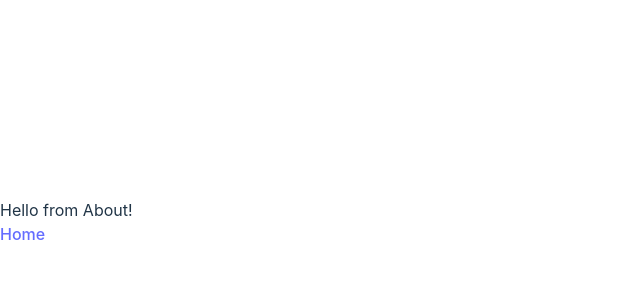
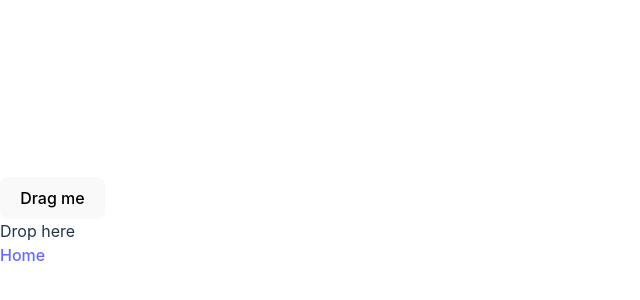
Before and after one commit to umemiya-works/react_practice, a React (Vite) app: page /about in a window 1280 px wide. Shown: the part 178-478 px from the top of the page, without its empty margins (0-640 px from the left). Built offline with nearby package versions, Linux system fonts and the light colour scheme.

Commit message:
practice_dnd_kit

```diff
--- /dev/null
+++ b/src/components/Draggable.tsx
@@ -0,0 +1,33 @@
+import { useDraggable } from '@dnd-kit/core';
+import {CSS} from '@dnd-kit/utilities';
+
+type Props = {
+  id: string;
+  children: React.ReactNode;
+};
+
+export default function Draggable(props : Props) {
+  const {
+    attributes,
+    listeners,
+    setNodeRef,
+    transform
+  } = useDraggable({
+    id: props.id,
+  });
+
+  const transformStyle = {
+    transform : CSS.Transform.toString(transform)
+  };
+
+  return (
+    <button
+      ref={setNodeRef}
+      {...attributes}
+      {...listeners}
+      style={transformStyle}
+    >
+      {props.children}
+    </button>
+  )
+}
--- /dev/null
+++ b/src/components/Droppable.tsx
@@ -0,0 +1,21 @@
+import { useDroppable } from '@dnd-kit/core';
+
+type Props = {
+  id: string;
+  children: React.ReactNode;
+};
+
+export default function Droppable(props: Props) {
+  const { isOver, setNodeRef } = useDroppable({
+    id: props.id,
+  });
+  const style = {
+    opacity: isOver ? 0.5 : 1,
+  }
+
+  return (
+    <div ref={setNodeRef} style={style}>
+      {props.children}
+    </div>
+  )
+}
--- /dev/null
+++ b/src/features/about/AboutPage.tsx
@@ -0,0 +1,34 @@
+import { useState } from 'react';
+import { Link } from '@tanstack/react-router';
+import { DndContext, DragEndEvent } from '@dnd-kit/core';
+import Draggable from '../../components/Draggable';
+import Droppable from '../../components/Droppable';
+
+function AboutPage() {
+  const [parent, setParent] = useState<string | null>(null);
+  const draggable = (
+    <Draggable id="draggable">
+      <div>Drag me</div>
+    </Draggable>
+  );
+  function handleDragEnd(event: DragEndEvent) {
+    const { over } = event;
+    setParent(over ? over.id.toString() : null);
+  }
+
+  return (
+    <>
+      <DndContext onDragEnd={handleDragEnd}>
+        {!parent ? draggable : parent}
+        <Droppable id="droppable">
+          {parent === "droppable" ? draggable : "Drop here"}
+        </Droppable>
+      </DndContext>
+      <Link to="/">
+        Home
+      </Link>
+    </>
+  )
+}
+
+export default AboutPage
--- a/src/routes/about.lazy.tsx
+++ b/src/routes/about.lazy.tsx
@@ -1,4 +1,5 @@
-import { createLazyFileRoute, Link } from '@tanstack/react-router'
+import { createLazyFileRoute } from '@tanstack/react-router'
+import AboutPage from '../features/about/AboutPage'
 
 export const Route = createLazyFileRoute('/about')({
   component: About,
@@ -7,12 +8,7 @@ export const Route = createLazyFileRoute('/about')({
 function About() {
   return (
     <>
-      <div className="p-2">
-        Hello from About!
-      </div>
-      <Link to="/">
-        Home
-      </Link>
+      <AboutPage />
     </>
   )
 }
```
